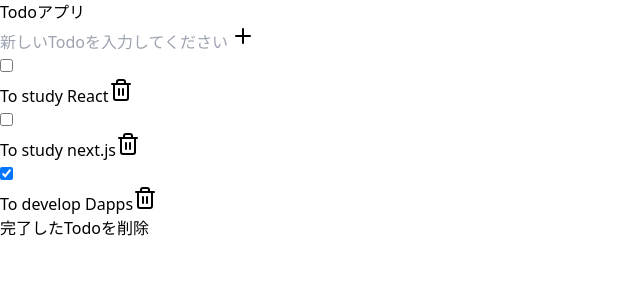
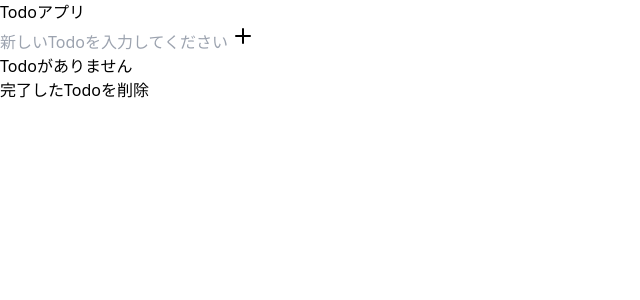
Before and after one commit to toryoto/react-todo-list, a React (Vite) app: page / in a window 1280 px wide. Shown: the top 300 px of the page, without its empty margins (0-640 px from the left). Built offline with nearby package versions, Linux system fonts and the light colour scheme.

Commit message:
Todoをローカルストレージで管理する

```diff
--- a/src/App.tsx
+++ b/src/App.tsx
@@ -1,11 +1,20 @@
-import { useState } from 'react';
+import { useEffect, useState } from 'react';
 import { TodoList } from "./components/TodoList";
 import { AddTodoForm } from './components/AddTodoForm';
 import { TodoSummary } from './components/TodoSummary';
-import { dummyTodoList } from "./data/dummyTodoList";
+import { Todo } from "./types/todo";
 
 function App() {
-  const [todoList, setTodoList] = useState(dummyTodoList);
+  const [todoList, setTodoList] = useState<Todo[]>(() => {
+    const localStorageTodoList = localStorage.getItem('todoList');
+    // ローカルストレージから取得した文字列を配列に変換
+    return JSON.parse(localStorageTodoList ?? '[]');
+  });
+
+  // 第2引数のtodoListの値が更新されると発火
+  useEffect(() => {
+    localStorage.setItem('todoList', JSON.stringify(todoList));
+  }, [todoList]);
 
   const changeCompleted = (id: number) => {
     // prevTodoListには更新される前のtodoListが仮引数として保持される
```
